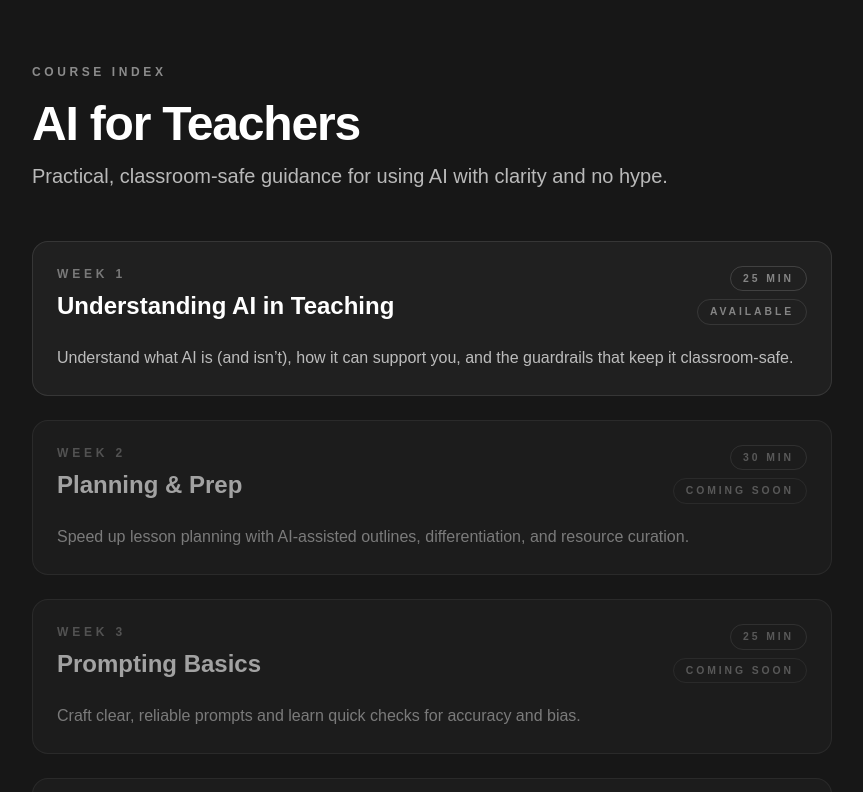
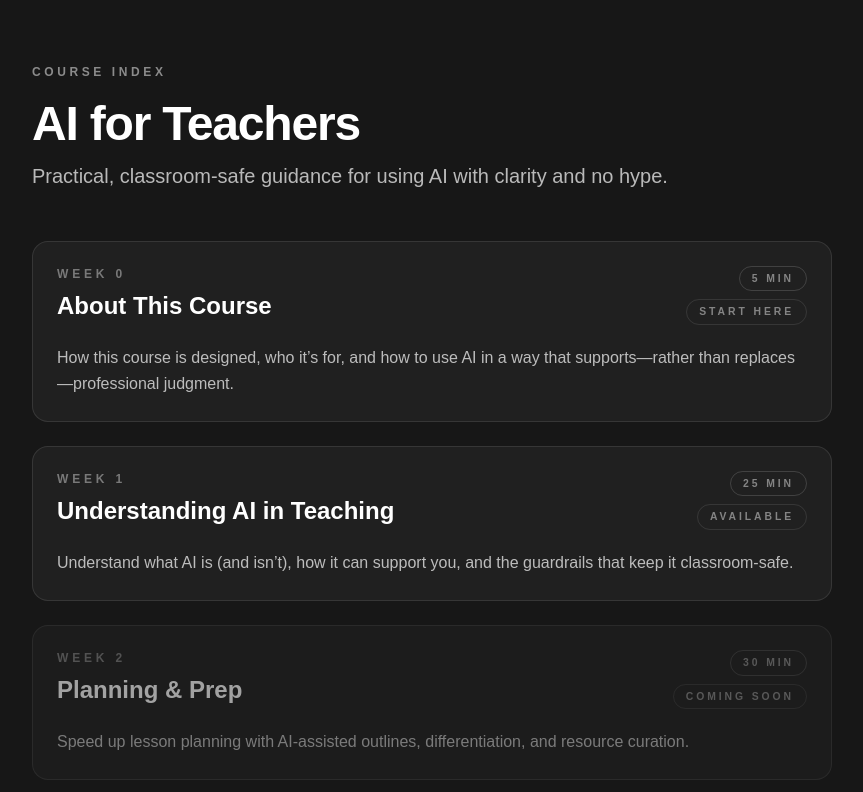
Before and after one commit to piggymom/ai-for-teachers, a Next.js app: page / in a window 1280 px wide. Shown: the top 792 px of the page, without its empty margins (208-1071 px from the left). Built offline with nearby package versions, Linux system fonts and the light colour scheme.

Commit message:
Add Week 0 card to course index

```diff
--- a/app/page.tsx
+++ b/app/page.tsx
@@ -12,6 +12,8 @@ type WeekCardProps = {
   minutes: number;
   status: WeekStatus;
   href?: string;
+  statusLabel?: string;
+  variant?: "default" | "orientation";
 };
 
 const statusCopy: Record<WeekStatus, string> = {
@@ -27,12 +29,17 @@ const WeekCard = ({
   minutes,
   status,
   href,
+  statusLabel,
+  variant = "default",
 }: WeekCardProps) => {
   const isInteractive = status !== "comingSoon" && href;
+  const statusText = statusLabel ?? statusCopy[status];
   const cardClasses =
     "group relative flex h-full flex-col gap-4 rounded-2xl border border-white/10 bg-white/[0.04] p-6 text-left transition";
   const interactiveClasses =
     "hover:-translate-y-0.5 hover:border-white/25 focus-visible:outline-none focus-visible:ring-2 focus-visible:ring-white/30";
+  const variantClasses =
+    variant === "orientation" ? "border-white/8 bg-white/[0.03]" : "";
   const comingSoonClasses = "opacity-60";
   const content = (
     <div className="flex h-full flex-col gap-5">
@@ -48,7 +55,7 @@ const WeekCard = ({
             {minutes} min
           </span>
           <span className="rounded-full border border-white/10 px-3 py-1">
-            {statusCopy[status]}
+            {statusText}
           </span>
         </div>
       </div>
@@ -60,7 +67,7 @@ const WeekCard = ({
     return (
       <div
         aria-disabled="true"
-        className={`${cardClasses} ${comingSoonClasses}`}
+        className={`${cardClasses} ${variantClasses} ${comingSoonClasses}`}
       >
         {content}
       </div>
@@ -70,7 +77,7 @@ const WeekCard = ({
   return (
     <Link
       href={href}
-      className={`${cardClasses} ${interactiveClasses}`}
+      className={`${cardClasses} ${variantClasses} ${interactiveClasses}`}
     >
       {content}
     </Link>
@@ -97,6 +104,17 @@ export default function Home() {
   );
 
   const weeks: WeekCardProps[] = [
+    {
+      weekNumber: 0,
+      title: "About This Course",
+      description:
+        "How this course is designed, who it’s for, and how to use AI in a way that supports—rather than replaces—professional judgment.",
+      minutes: 5,
+      status: "available",
+      statusLabel: "Start here",
+      href: "/week-0",
+      variant: "orientation",
+    },
     {
       weekNumber: 1,
       title: "Understanding AI in Teaching",
```
